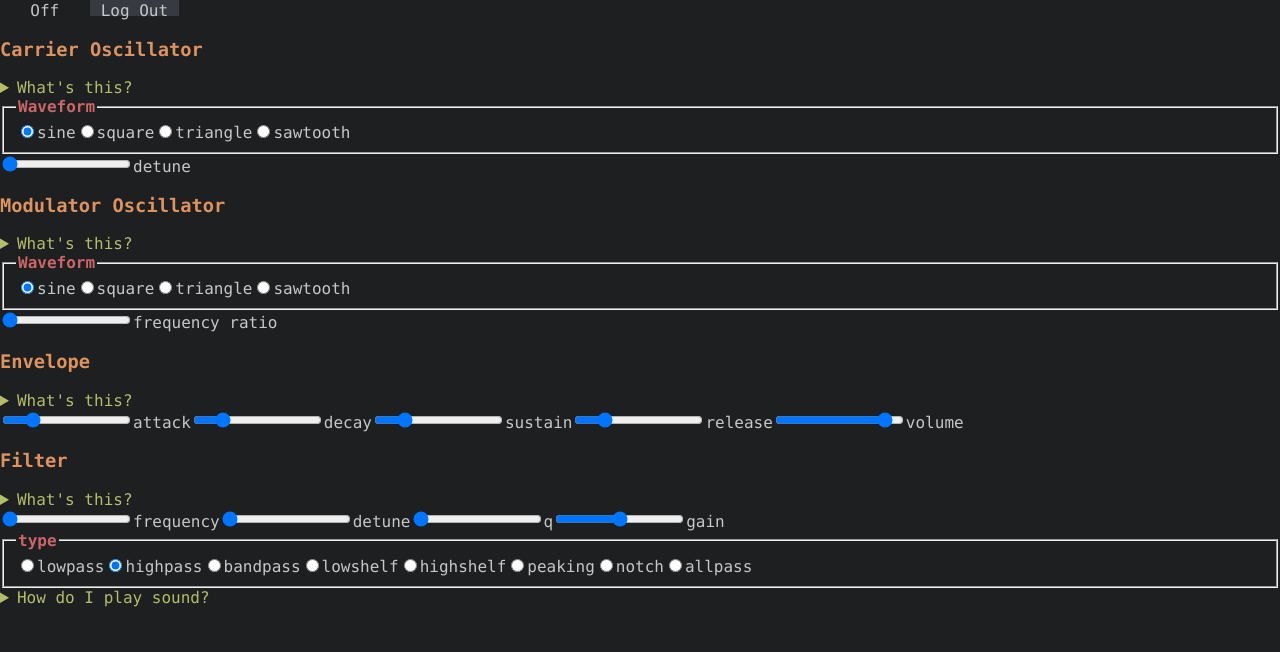
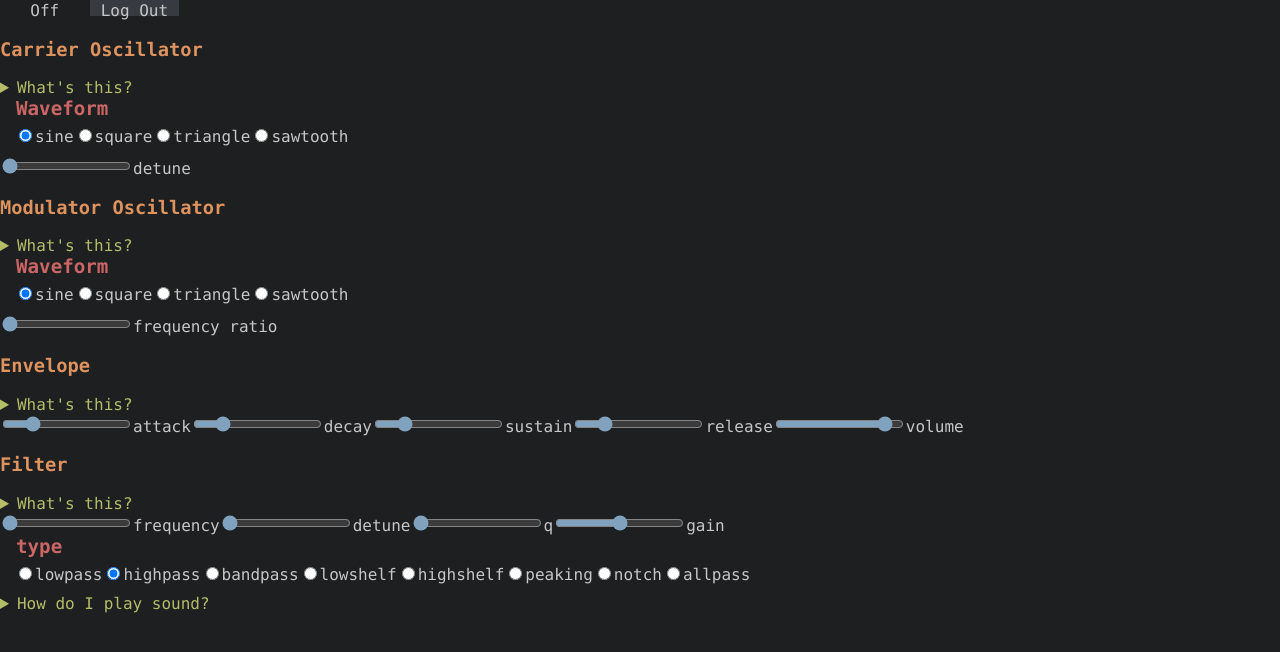
Before and after one commit to wavesinaroom/my_odin_project_synthesizer, a React (Create React App) app: page / in a window 1280 px wide. Shown: the top 652 px of the page. Built offline with nearby package versions, Linux system fonts and the light colour scheme.

Commit message:
[Task] Sprinkle some changes

```diff
--- a/src/App.css
+++ b/src/App.css
@@ -21,6 +21,20 @@ h3 {
   color: #de935f;
 }
 
+fieldset{
+  border: none;
+}
+
+input[type="range"]{
+  accent-color: #81a2be;
+}
+
+legend{
+  font-size: larger;
+  font-weight: bolder;
+  color: #cc6666;
+}
+
 details [open]> p{
   z-index: 1;
 }
@@ -28,8 +42,3 @@ details [open]> p{
 summary {
   color: #b5bd68;
 }
-
-legend{
-  font-weight: bolder;
-  color: #cc6666;
-}
```
